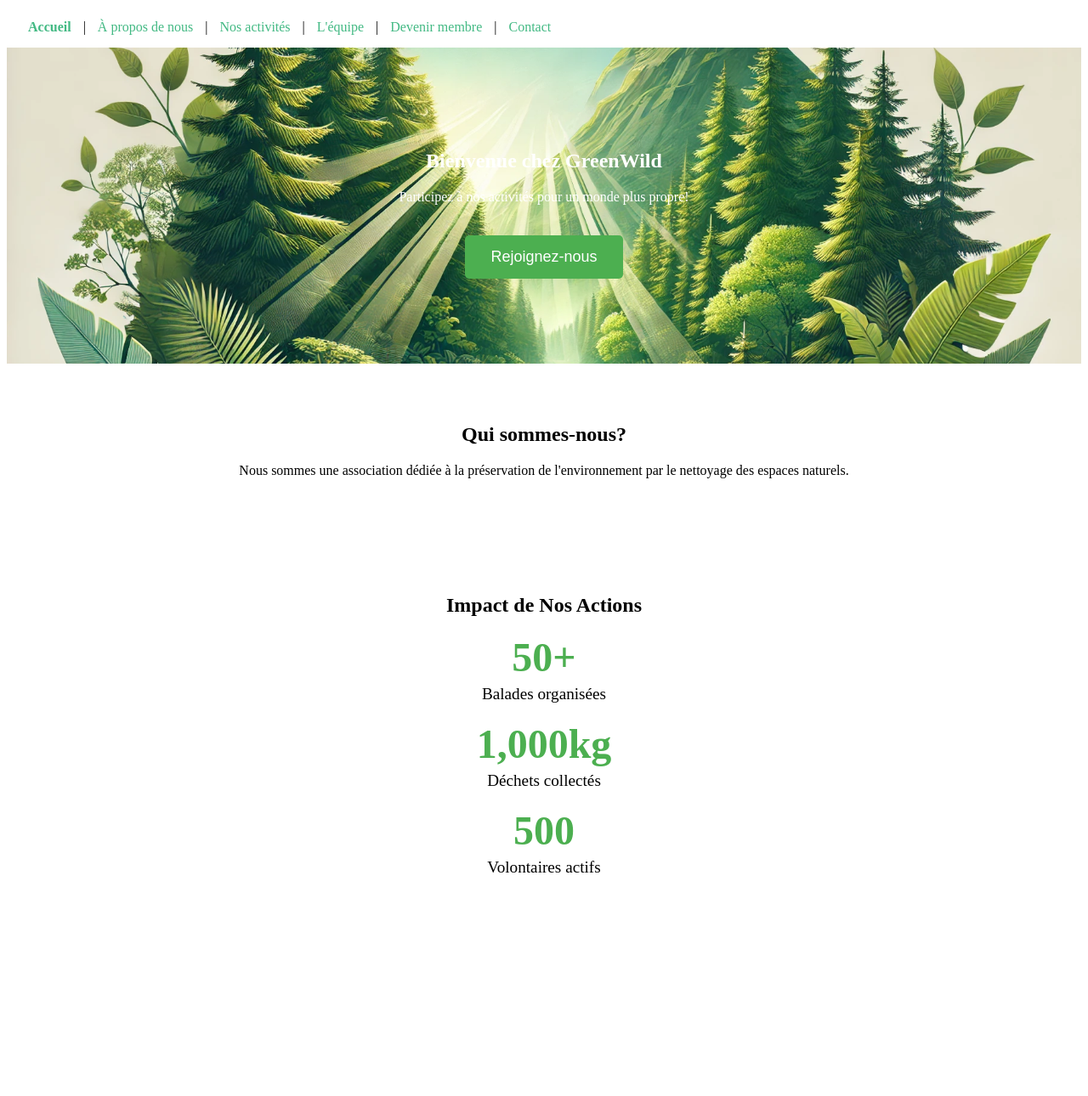
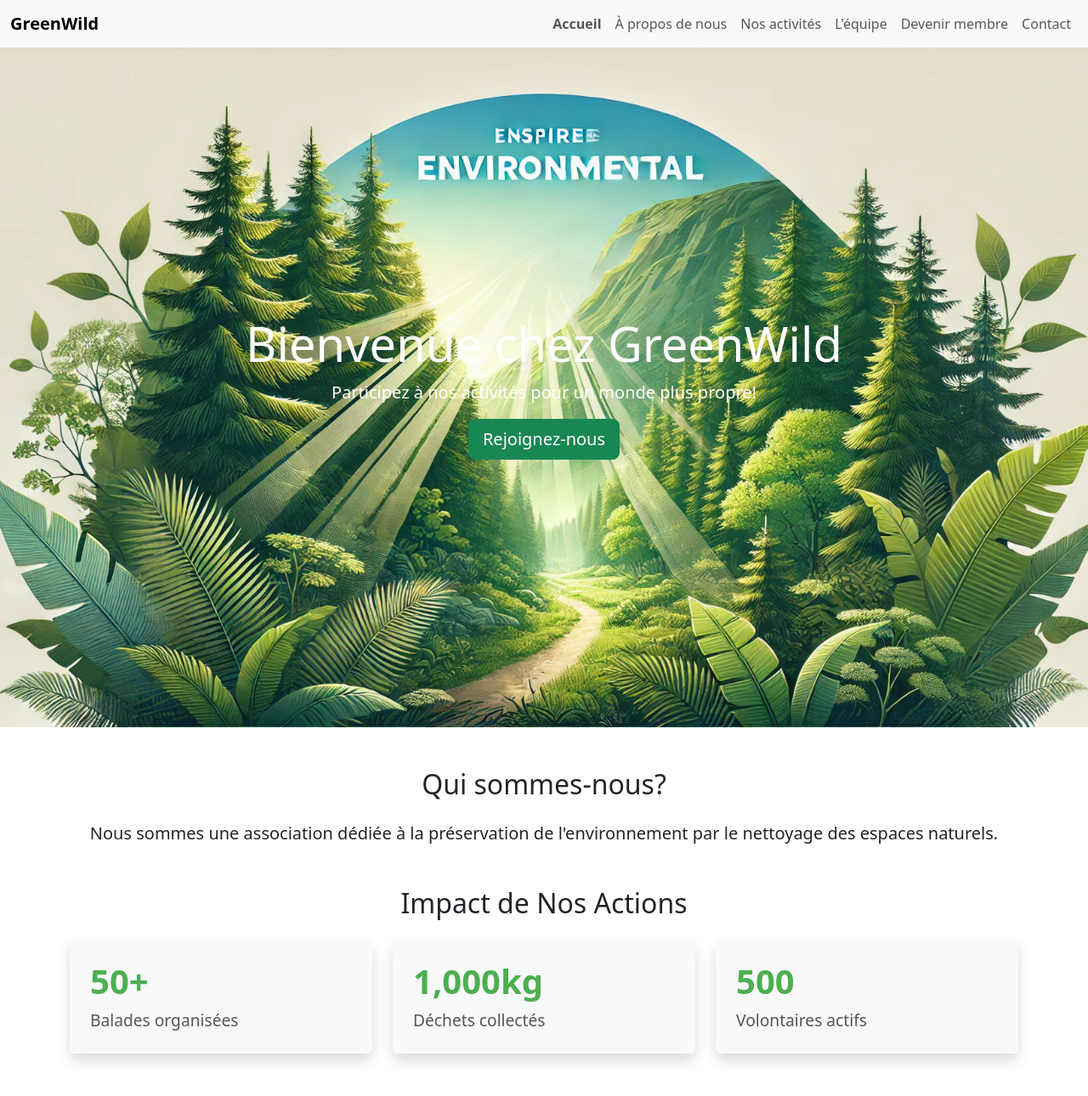
Before and after one commit to Moi30/GreenWild, a Vue app: page / in a window 1280 px wide. Shown: the top 1290 px of the page at 85% size. Before the commit the page ends 1110 px from the top, so only its background shows below. Built offline with nearby package versions, Linux system fonts and the light colour scheme.

Commit message:
ADD Boostrap and content in page

```diff
--- a/package.json
+++ b/package.json
@@ -8,6 +8,8 @@
     "lint": "vue-cli-service lint"
   },
   "dependencies": {
+    "@popperjs/core": "^2.11.8",
+    "bootstrap": "^5.3.3",
     "core-js": "^3.8.3",
     "vue": "^3.4.32",
     "vue-router": "^4.4.0"
--- a/src/App.vue
+++ b/src/App.vue
@@ -1,12 +1,34 @@
 <template>
   <div id="app">
-    <nav>
-      <router-link to="/">Accueil</router-link> |
-      <router-link to="/about">À propos de nous</router-link> |
-      <router-link to="/activities">Nos activités</router-link> |
-      <router-link to="/team">L'équipe</router-link> |
-      <router-link to="/join">Devenir membre</router-link> |
-      <router-link to="/contact">Contact</router-link>
+    <nav class="navbar navbar-expand-lg navbar-light bg-light">
+      <div class="container-fluid">
+        <router-link class="navbar-brand" to="/">GreenWild</router-link>
+        <button class="navbar-toggler" type="button" data-bs-toggle="collapse" data-bs-target="#navbarNav" aria-controls="navbarNav" aria-expanded="false" aria-label="Toggle navigation">
+          <span class="navbar-toggler-icon"></span>
+        </button>
+        <div class="collapse navbar-collapse" id="navbarNav">
+          <ul class="navbar-nav ms-auto">
+            <li class="nav-item">
+              <router-link class="nav-link" to="/">Accueil</router-link>
+            </li>
+            <li class="nav-item">
+              <router-link class="nav-link" to="/about">À propos de nous</router-link>
+            </li>
+            <li class="nav-item">
+              <router-link class="nav-link" to="/activities">Nos activités</router-link>
+            </li>
+            <li class="nav-item">
+              <router-link class="nav-link" to="/team">L'équipe</router-link>
+            </li>
+            <li class="nav-item">
+              <router-link class="nav-link" to="/join">Devenir membre</router-link>
+            </li>
+            <li class="nav-item">
+              <router-link class="nav-link" to="/contact">Contact</router-link>
+            </li>
+          </ul>
+        </div>
+      </div>
     </nav>
     <router-view/>
   </div>
@@ -19,11 +41,7 @@ export default {
 </script>
 
 <style>
-nav {
-  padding: 15px;
-}
 nav a {
-  margin: 0 10px;
   text-decoration: none;
   color: #42b983;
 }
--- a/src/components/AboutUs.vue
+++ b/src/components/AboutUs.vue
@@ -1,20 +1,21 @@
-<!-- src/components/AboutUs.vue -->
 <template>
-  <div class="about-us">
-    <h1>À propos de nous</h1>
-    <p>Nous organisons des balades et randonnées pour ramasser des déchets afin de nettoyer la nature.</p>
+  <div class="about container my-5">
+    <h1 class="text-center mb-4">À propos de nous</h1>
+    <p class="lead text-center">Nous sommes une équipe dévouée à la préservation de l'environnement, chacun apportant ses compétences uniques pour faire de GreenWild un succès.</p>
+    <p class="text-center">GreenWild a été fondée avec la mission de nettoyer et préserver nos espaces naturels. Nous croyons en l'importance de chaque petit geste pour faire une grande différence. Nos activités incluent des randonnées de nettoyage, des campagnes de sensibilisation, et des événements communautaires pour encourager la participation de tous à la préservation de notre planète.</p>
   </div>
 </template>
 
 <script>
 export default {
   name: 'AboutUs',
-};
+}
 </script>
 
 <style scoped>
-.about-us {
-  text-align: center;
+.about {
+  max-width: 800px;
+  margin: 0 auto;
   padding: 20px;
 }
 </style>
--- a/src/components/ActivitiesPage.vue
+++ b/src/components/ActivitiesPage.vue
@@ -1,20 +1,43 @@
-<!-- src/components/ActivitiesPage.vue -->
 <template>
-  <div class="about-us">
-    <h1>À propos de nous</h1>
-    <p>Nous organisons des balades et randonnées pour ramasser des déchets afin de nettoyer la nature.</p>
+  <div class="activities container my-5">
+    <h1 class="text-center mb-4">Nos Activités</h1>
+    <p class="lead text-center">Découvrez les diverses activités que nous organisons pour nettoyer et préserver notre environnement.</p>
+
+    <div class="row">
+      <div class="col-md-4 mb-4" v-for="activity in activities" :key="activity.title">
+        <div class="card h-100 shadow-sm">
+          <div class="card-body">
+            <h2 class="card-title">{{ activity.title }}</h2>
+            <p class="card-text">{{ activity.description }}</p>
+          </div>
+        </div>
+      </div>
+    </div>
   </div>
 </template>
 
 <script>
 export default {
-  name: 'AboutUs',
-};
+  name: 'ActivitiesPage',
+  data() {
+    return {
+      activities: [
+        { title: 'Randonnées de Nettoyage', description: 'Participez à nos randonnées pour nettoyer les sentiers et profiter de la nature.' },
+        { title: 'Campagnes de Sensibilisation', description: 'Nous organisons des campagnes pour sensibiliser le public à l’importance de la protection de l’environnement.' },
+        { title: 'Événements Communautaires', description: 'Rejoignez nos événements communautaires pour apprendre et contribuer à des initiatives écologiques.' }
+      ]
+    };
+  }
+}
 </script>
 
 <style scoped>
-.about-us {
-  text-align: center;
-  padding: 20px;
+.card-title {
+  font-size: 1.5em;
+  color: #4CAF50;
+}
+.card-text {
+  font-size: 1.2em;
+  color: #555;
 }
 </style>
--- a/src/components/ContactPage.vue
+++ b/src/components/ContactPage.vue
@@ -1,20 +1,55 @@
-<!-- src/components/ContactPage.vue -->
 <template>
-  <div class="about-us">
-    <h1>À propos de nous</h1>
-    <p>Nous organisons des balades et randonnées pour ramasser des déchets afin de nettoyer la nature.</p>
+  <div class="contact container my-5">
+    <h1 class="text-center mb-4">Contactez-nous</h1>
+    <p class="lead text-center">Vous avez des questions ou des suggestions ? N'hésitez pas à nous contacter via le formulaire ci-dessous ou par email à <a href="mailto:contact@greenwild.fr">contact@greenwild.fr</a>.</p>
+    <form @submit.prevent="submitForm" class="mx-auto" style="max-width: 600px;">
+      <div class="form-group mb-3">
+        <label for="name">Nom</label>
+        <input type="text" id="name" v-model="name" class="form-control" required />
+      </div>
+      <div class="form-group mb-3">
+        <label for="email">Email</label>
+        <input type="email" id="email" v-model="email" class="form-control" required />
+      </div>
+      <div class="form-group mb-3">
+        <label for="message">Message</label>
+        <textarea id="message" v-model="message" class="form-control" required></textarea>
+      </div>
+      <button type="submit" class="btn btn-success btn-lg">Envoyer</button>
+    </form>
   </div>
 </template>
 
 <script>
 export default {
-  name: 'AboutUs',
-};
+  name: 'ContactPage',
+  data() {
+    return {
+      name: '',
+      email: '',
+      message: ''
+    };
+  },
+  methods: {
+    submitForm() {
+      // Logic to handle form submission
+      console.log('Form submitted:', this.name, this.email, this.message);
+      alert('Merci pour votre message ! Nous vous contacterons bientôt.');
+      // Reset form fields
+      this.name = '';
+      this.email = '';
+      this.message = '';
+    }
+  }
+}
 </script>
 
 <style scoped>
-.about-us {
-  text-align: center;
-  padding: 20px;
+.form-group label {
+  font-weight: bold;
+}
+
+button {
+  width: 100%;
 }
 </style>
--- a/src/components/HelloWorld.vue
+++ /dev/null
@@ -1,58 +0,0 @@
-<template>
-  <div class="hello">
-    <h1>{{ msg }}</h1>
-    <p>
-      For a guide and recipes on how to configure / customize this project,<br>
-      check out the
-      <a href="https://cli.vuejs.org" target="_blank" rel="noopener">vue-cli documentation</a>.
-    </p>
-    <h3>Installed CLI Plugins</h3>
-    <ul>
-      <li><a href="https://github.com/vuejs/vue-cli/tree/dev/packages/%40vue/cli-plugin-babel" target="_blank" rel="noopener">babel</a></li>
-      <li><a href="https://github.com/vuejs/vue-cli/tree/dev/packages/%40vue/cli-plugin-eslint" target="_blank" rel="noopener">eslint</a></li>
-    </ul>
-    <h3>Essential Links</h3>
-    <ul>
-      <li><a href="https://vuejs.org" target="_blank" rel="noopener">Core Docs</a></li>
-      <li><a href="https://forum.vuejs.org" target="_blank" rel="noopener">Forum</a></li>
-      <li><a href="https://chat.vuejs.org" target="_blank" rel="noopener">Community Chat</a></li>
-      <li><a href="https://twitter.com/vuejs" target="_blank" rel="noopener">Twitter</a></li>
-      <li><a href="https://news.vuejs.org" target="_blank" rel="noopener">News</a></li>
-    </ul>
-    <h3>Ecosystem</h3>
-    <ul>
-      <li><a href="https://router.vuejs.org" target="_blank" rel="noopener">vue-router</a></li>
-      <li><a href="https://vuex.vuejs.org" target="_blank" rel="noopener">vuex</a></li>
-      <li><a href="https://github.com/vuejs/vue-devtools#vue-devtools" target="_blank" rel="noopener">vue-devtools</a></li>
-      <li><a href="https://vue-loader.vuejs.org" target="_blank" rel="noopener">vue-loader</a></li>
-      <li><a href="https://github.com/vuejs/awesome-vue" target="_blank" rel="noopener">awesome-vue</a></li>
-    </ul>
-  </div>
-</template>
-
-<script>
-export default {
-  name: 'HelloWorld',
-  props: {
-    msg: String
-  }
-}
-</script>
-
-<!-- Add "scoped" attribute to limit CSS to this component only -->
-<style scoped>
-h3 {
-  margin: 40px 0 0;
-}
-ul {
-  list-style-type: none;
-  padding: 0;
-}
-li {
-  display: inline-block;
-  margin: 0 10px;
-}
-a {
-  color: #42b983;
-}
-</style>
--- a/src/components/HomePage.vue
+++ b/src/components/HomePage.vue
@@ -1,31 +1,42 @@
 <template>
   <div class="home">
-    <section class="banner">
+    <!-- Banner Section -->
+    <section class="banner d-flex align-items-center justify-content-center text-center text-white">
       <div class="banner-content">
-        <h1>Bienvenue chez GreenWild</h1>
-        <p>Participez à nos activités pour un monde plus propre!</p>
-        <button @click="joinUs">Rejoignez-nous</button>
+        <h1 class="display-4">Bienvenue chez GreenWild</h1>
+        <p class="lead">Participez à nos activités pour un monde plus propre!</p>
+        <button class="btn btn-success btn-lg" @click="joinUs">Rejoignez-nous</button>
       </div>
     </section>
 
-    <section class="about">
-      <h2>Qui sommes-nous?</h2>
-      <p>Nous sommes une association dédiée à la préservation de l'environnement par le nettoyage des espaces naturels.</p>
+    <!-- About Section -->
+    <section class="container my-5 text-center">
+      <h2 class="mb-4">Qui sommes-nous?</h2>
+      <p class="lead">Nous sommes une association dédiée à la préservation de l'environnement par le nettoyage des espaces naturels.</p>
     </section>
 
-    <section class="statistics">
-      <h2>Impact de Nos Actions</h2>
-      <div class="stat-item">
-        <span class="number" v-scroll-animation="50">50+</span>
-        <span class="desc">Balades organisées</span>
-      </div>
-      <div class="stat-item">
-        <span class="number" v-scroll-animation="1000">1,000kg</span>
-        <span class="desc">Déchets collectés</span>
-      </div>
-      <div class="stat-item">
-        <span class="number" v-scroll-animation="500">500</span>
-        <span class="desc">Volontaires actifs</span>
+    <!-- Statistics Section -->
+    <section class="container my-5">
+      <h2 class="text-center mb-4">Impact de Nos Actions</h2>
+      <div class="row">
+        <div class="col-md-4 mb-4">
+          <div class="stat-item p-4 bg-light rounded shadow">
+            <span class="number display-4">50+</span>
+            <span class="desc d-block mt-2">Balades organisées</span>
+          </div>
+        </div>
+        <div class="col-md-4 mb-4">
+          <div class="stat-item p-4 bg-light rounded shadow">
+            <span class="number display-4">1,000kg</span>
+            <span class="desc d-block mt-2">Déchets collectés</span>
+          </div>
+        </div>
+        <div class="col-md-4 mb-4">
+          <div class="stat-item p-4 bg-light rounded shadow">
+            <span class="number display-4">500</span>
+            <span class="desc d-block mt-2">Volontaires actifs</span>
+          </div>
+        </div>
       </div>
     </section>
   </div>
@@ -38,20 +49,6 @@ export default {
     joinUs() {
       this.$router.push('/join');
     }
-  },
-  directives: {
-    scrollAnimation: {
-      inserted: (el, binding) => {
-        let f = () => {
-          let rect = el.getBoundingClientRect();
-          if (rect.top >= 0 && rect.bottom <= window.innerHeight) {
-            el.textContent = binding.value;
-            window.removeEventListener('scroll', f);
-          }
-        };
-        window.addEventListener('scroll', f);
-      }
-    }
   }
 }
 </script>
@@ -59,55 +56,17 @@ export default {
 <style scoped>
 .home .banner {
   background: url('@/assets/banner.webp') no-repeat center center/cover;
-  text-align: center;
-  padding: 100px 20px;
-  color: white;
-  position: relative;
-  display: flex;
-  align-items: center;
-  justify-content: center;
+  height: 100vh;
 }
 
-.banner-content {
-  max-width: 600px;
-}
-
-.home .about, .home .statistics {
-  text-align: center;
-  padding: 50px 20px;
-}
-
-.statistics .stat-item {
-  display: flex;
-  flex-direction: column;
-  align-items: center;
-  margin: 20px;
-}
-
-.number {
-  font-size: 3em;
+.stat-item .number {
+  font-size: 2.5em;
   font-weight: bold;
   color: #4CAF50;
 }
 
-.desc {
+.stat-item .desc {
   font-size: 1.2em;
-  margin-top: 5px;
-}
-
-button {
-  background-color: #4CAF50;
-  color: white;
-  border: none;
-  padding: 15px 30px;
-  font-size: 18px;
-  cursor: pointer;
-  border-radius: 5px;
-  margin-top: 20px;
-  transition: background-color 0.3s;
-}
-
-button:hover {
-  background-color: #367c39;
+  color: #555;
 }
 </style>
--- a/src/components/JoinUs.vue
+++ b/src/components/JoinUs.vue
@@ -1,20 +1,55 @@
-<!-- src/components/JoinUs.vue -->
 <template>
-  <div class="about-us">
-    <h1>À propos de nous</h1>
-    <p>Nous organisons des balades et randonnées pour ramasser des déchets afin de nettoyer la nature.</p>
+  <div class="join-us container my-5">
+    <h1 class="text-center mb-4">Devenir Membre</h1>
+    <p class="lead text-center">Rejoignez-nous pour contribuer à la préservation de notre environnement. Ensemble, nous pouvons faire une différence.</p>
+    <form @submit.prevent="submitForm" class="mx-auto" style="max-width: 600px;">
+      <div class="form-group mb-3">
+        <label for="name">Nom</label>
+        <input type="text" id="name" v-model="name" class="form-control" required />
+      </div>
+      <div class="form-group mb-3">
+        <label for="email">Email</label>
+        <input type="email" id="email" v-model="email" class="form-control" required />
+      </div>
+      <div class="form-group mb-3">
+        <label for="reason">Pourquoi voulez-vous nous rejoindre?</label>
+        <textarea id="reason" v-model="reason" class="form-control" required></textarea>
+      </div>
+      <button type="submit" class="btn btn-success btn-lg">Envoyer</button>
+    </form>
   </div>
 </template>
 
 <script>
 export default {
-  name: 'AboutUs',
-};
+  name: 'JoinUs',
+  data() {
+    return {
+      name: '',
+      email: '',
+      reason: ''
+    };
+  },
+  methods: {
+    submitForm() {
+      // Logic to handle form submission
+      console.log('Form submitted:', this.name, this.email, this.reason);
+      alert('Merci pour votre inscription ! Nous vous contacterons bientôt.');
+      // Reset form fields
+      this.name = '';
+      this.email = '';
+      this.reason = '';
+    }
+  }
+}
 </script>
 
 <style scoped>
-.about-us {
-  text-align: center;
-  padding: 20px;
+.form-group label {
+  font-weight: bold;
+}
+
+button {
+  width: 100%;
 }
 </style>
--- a/src/components/TeamPage.vue
+++ b/src/components/TeamPage.vue
@@ -1,20 +1,46 @@
-<!-- src/components/TeamPage.vue -->
 <template>
-  <div class="about-us">
-    <h1>À propos de nous</h1>
-    <p>Nous organisons des balades et randonnées pour ramasser des déchets afin de nettoyer la nature.</p>
+  <div class="team container my-5">
+    <h1 class="text-center mb-4">Notre Équipe</h1>
+    <div class="row">
+      <div class="col-md-4 mb-4" v-for="member in team" :key="member.name">
+        <div class="card h-100 shadow-sm">
+          <div class="card-body text-center">
+            <h2 class="card-title">{{ member.name }}</h2>
+            <p class="card-text">{{ member.role }}</p>
+          </div>
+        </div>
+      </div>
+    </div>
   </div>
 </template>
 
 <script>
 export default {
-  name: 'AboutUs',
-};
+  name: 'TeamPage',
+  data() {
+    return {
+      team: [
+        { name: 'Maleaume', role: 'CEO' },
+        { name: 'Fanny', role: 'Co-Fondatrice et DA' },
+        { name: 'Jeremy', role: 'Développeur' },
+        { name: 'Alexis', role: 'Développeur' },
+        { name: 'Phil', role: 'Organisateur' },
+        { name: 'Ugo', role: 'Organisateur' },
+        { name: 'Clara', role: 'Com et Marketing' },
+        { name: 'Corentin', role: 'Trésorier' }
+      ]
+    };
+  }
+}
 </script>
 
 <style scoped>
-.about-us {
-  text-align: center;
-  padding: 20px;
+.card-title {
+  font-size: 1.5em;
+  color: #4CAF50;
+}
+.card-text {
+  font-size: 1.2em;
+  color: #555;
 }
 </style>
--- a/src/main.js
+++ b/src/main.js
@@ -1,6 +1,8 @@
 import { createApp } from 'vue';
 import App from './App.vue';
 import router from './router';
+import 'bootstrap/dist/css/bootstrap.min.css';
+import 'bootstrap';
 
 const app = createApp(App);
 app.use(router);
--- a/src/router/index.js
+++ b/src/router/index.js
@@ -1,3 +1,4 @@
+// router/index.js
 import { createRouter, createWebHistory } from 'vue-router';
 import HomePage from '@/components/HomePage.vue';
 import AboutUs from '@/components/AboutUs.vue';
```
Also changed, not shown: 1 other file (tests, documents, lock files or other folders).
